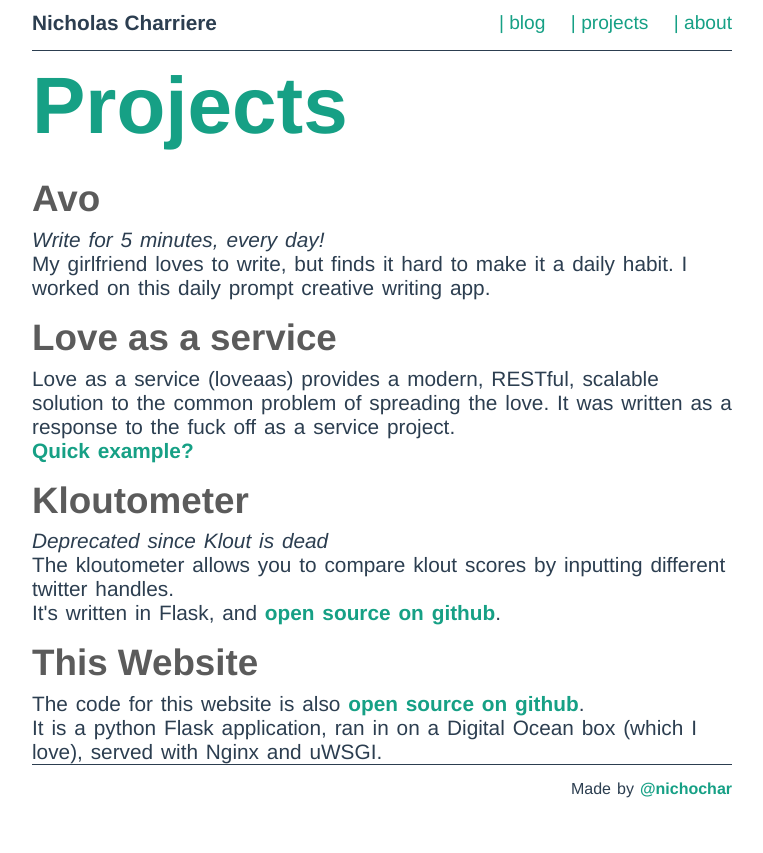
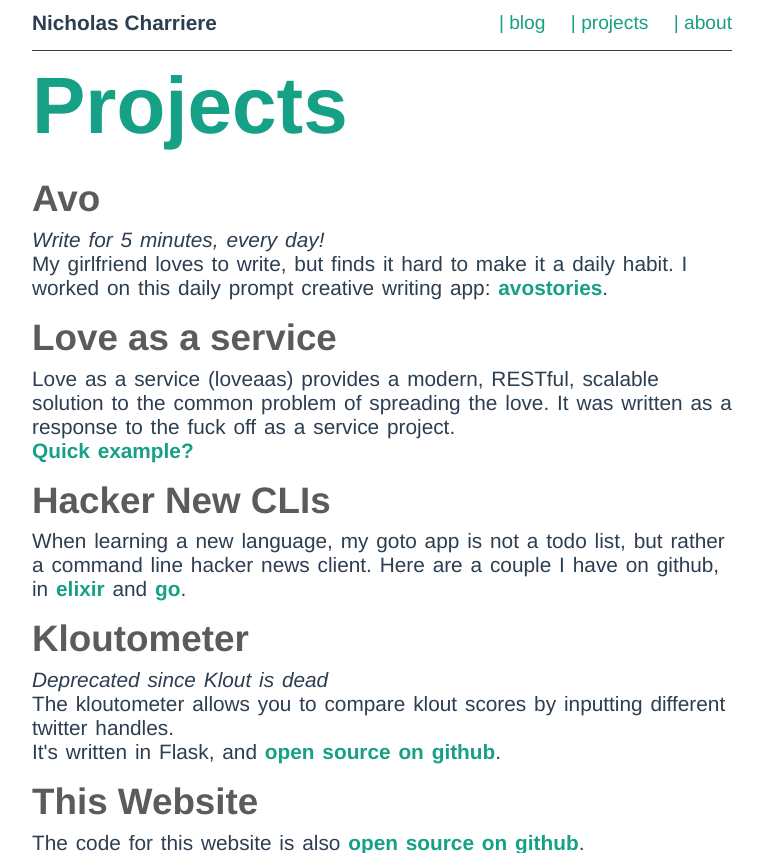
Before and after one commit to nichochar/blog, a Flask app: page /projects in a window 1280 px wide. Shown: the top 853 px of the page, without its empty margins (258-1021 px from the left). Before the commit the page ends 798 px from the top, so only its background shows below. Run offline with Flask 2, Linux system fonts and the light colour scheme; some libraries are stand-ins or nearby versions.

Commit message:
Add clhn projects

```diff
--- a/blog/templates/projects.html
+++ b/blog/templates/projects.html
@@ -7,7 +7,7 @@
     <p>
         <i>Write for 5 minutes, every day!</i>
     <br>
-        My girlfriend loves to write, but finds it hard to make it a daily habit. I worked on this daily prompt creative writing app.
+    My girlfriend loves to write, but finds it hard to make it a daily habit. I worked on this daily prompt creative writing app: <a href="http://avostories.com">avostories</a>.
     <p>
 
     <h2><a href="http://loveaas.com">Love as a service</a></h2>
@@ -15,6 +15,12 @@
         Love as a service (loveaas) provides a modern, RESTful, scalable solution to the common problem of spreading the love.
         It was written as a response to the fuck off as a service project.<br>
         <a href="http://loveaas.com/everyone/Nick">Quick example?</a>
+    </p>
+
+    <h2><a href="https://github.com/nichochar/clhn">Hacker New CLIs</a></h2>
+    <p>
+        When learning a new language, my goto app is not a todo list, but rather a command line hacker news client.
+        Here are a couple I have on github, in <a href="https://github.com/nichochar/clhn">elixir</a> and <a href="https://github.com/nichochar/clhn-go">go</a>.
     </p>
 
     <h2><a href="http://kloutometer.herokuapp.com">Kloutometer</a></h2>
```
